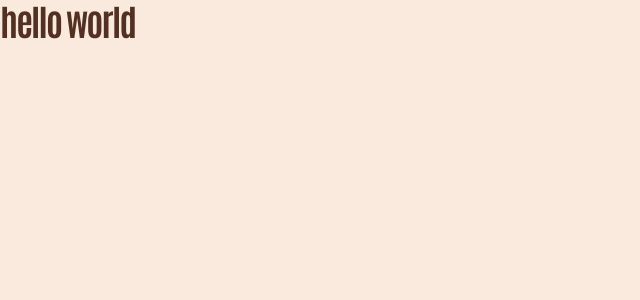
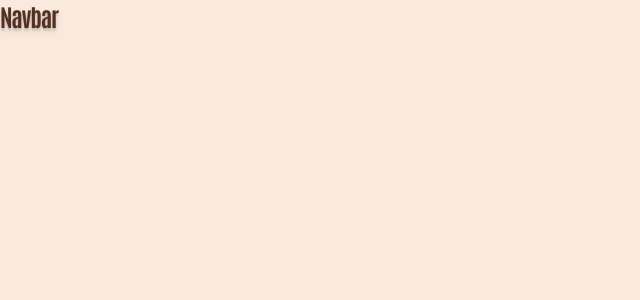
Before and after one commit to kirtan-thakkar/spylt, a Next.js app: page / in a window 1280 px wide. Shown: the top 300 px of the page, without its empty margins (0-640 px from the left). Built offline with nearby package versions, Linux system fonts and the light colour scheme.

Commit message:
Initialsed navbar.jsx

```diff
--- a/app/page.jsx
+++ b/app/page.jsx
@@ -1,9 +1,10 @@
+import Navbar from "@/components/Navbar";
 import Image from "next/image";
 
 export default function Home() {
   return (
     <div>
-      <h1 className="text-4xl font-bold tracking-tighter">hello world</h1>
+      <Navbar />
     </div>
   );
 }
--- /dev/null
+++ b/components/Navbar.jsx
@@ -0,0 +1,9 @@
+
+const Navbar=()=>{
+    return(
+        <div>
+            <h1 className="text-2xl font-bold tracking-tighter text-shadow-lg">Navbar</h1>
+        </div>
+    )
+}
+export default Navbar;
```
